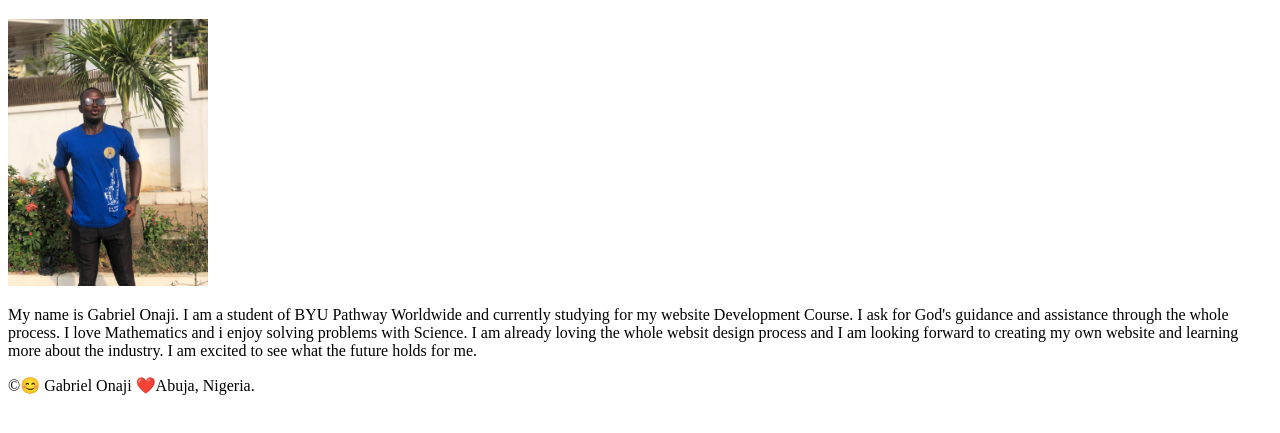
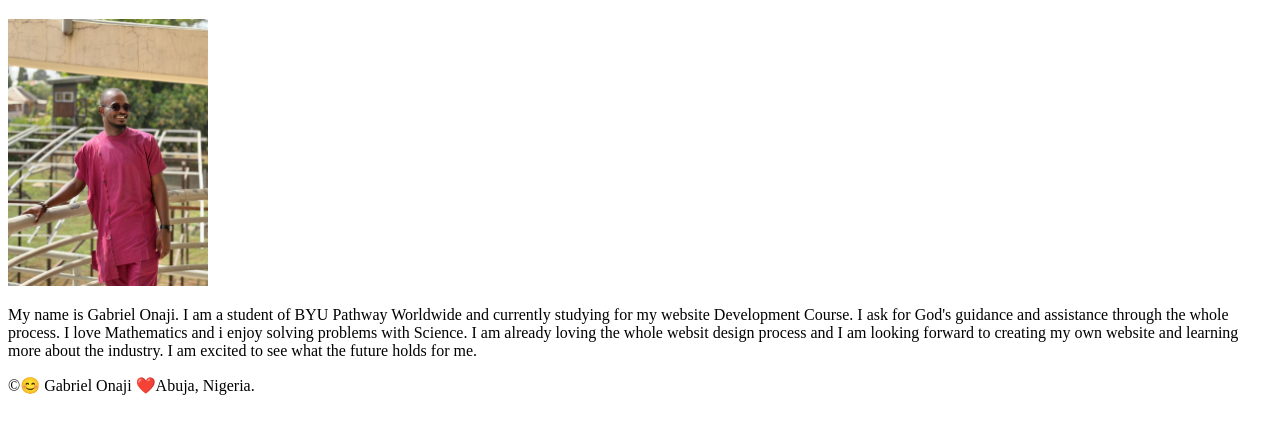
Before and after one commit to gabrielonaji94-debug/wdd130, a plain HTML site: page index.html in a window 1280 px wide. Shown: the part 87-520 px from the top of the page. Drawn offline with Linux system fonts and the light colour scheme.

Commit message:
My homepage added

```diff
--- a/index.html
+++ b/index.html
@@ -16,7 +16,7 @@
     </header>
     <main>
         <h1>Gabriel Onaji | WDD 130</h1>
-        <img src="images2/profile.jpg" alt="Gabriel Onaji" width="200">
+        <img src="images2/profile2.jpg" alt="Gabriel Onaji" width="200">
         <p>My name is Gabriel Onaji. I am a student of BYU Pathway Worldwide and currently studying
             for my website Development Course. I ask for God's guidance and assistance through the
             whole process. I love Mathematics and i enjoy solving problems with Science. I am
```
Also changed, not shown: images2/profile2.jpg (added).
